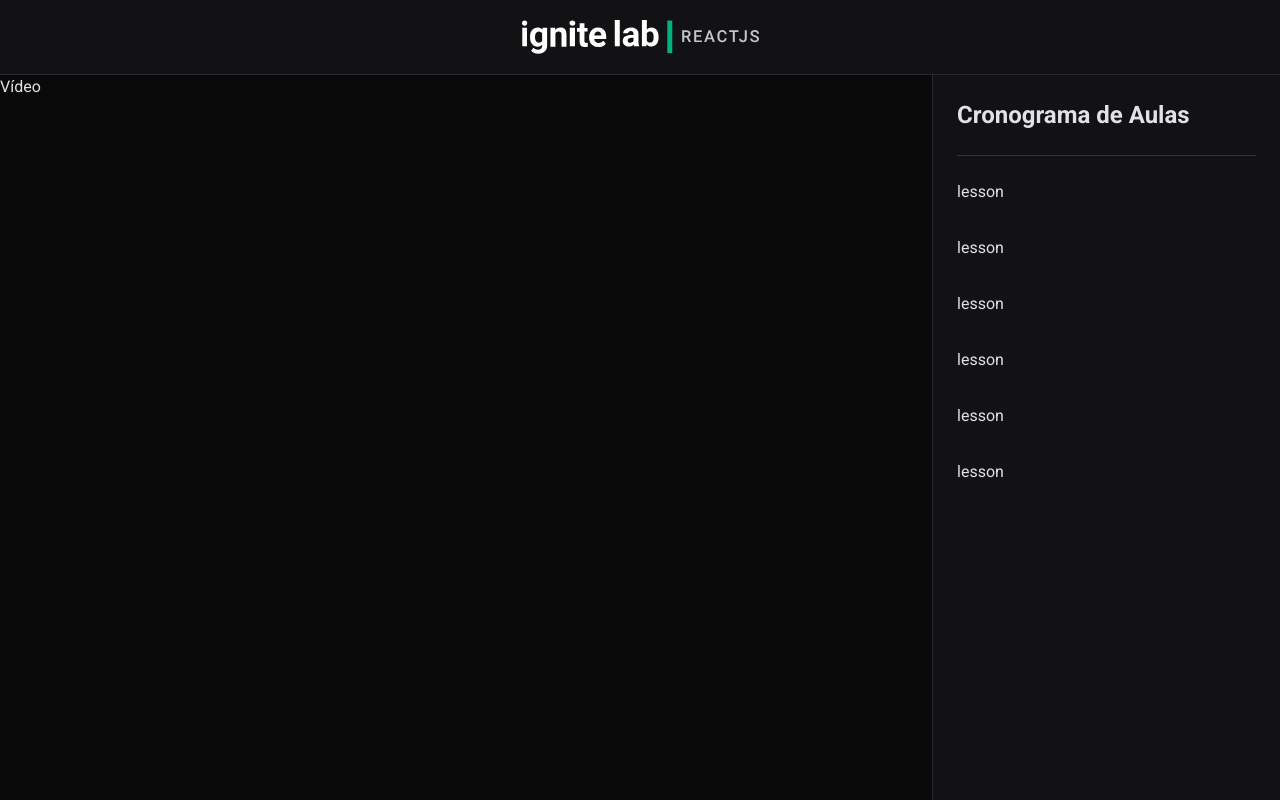
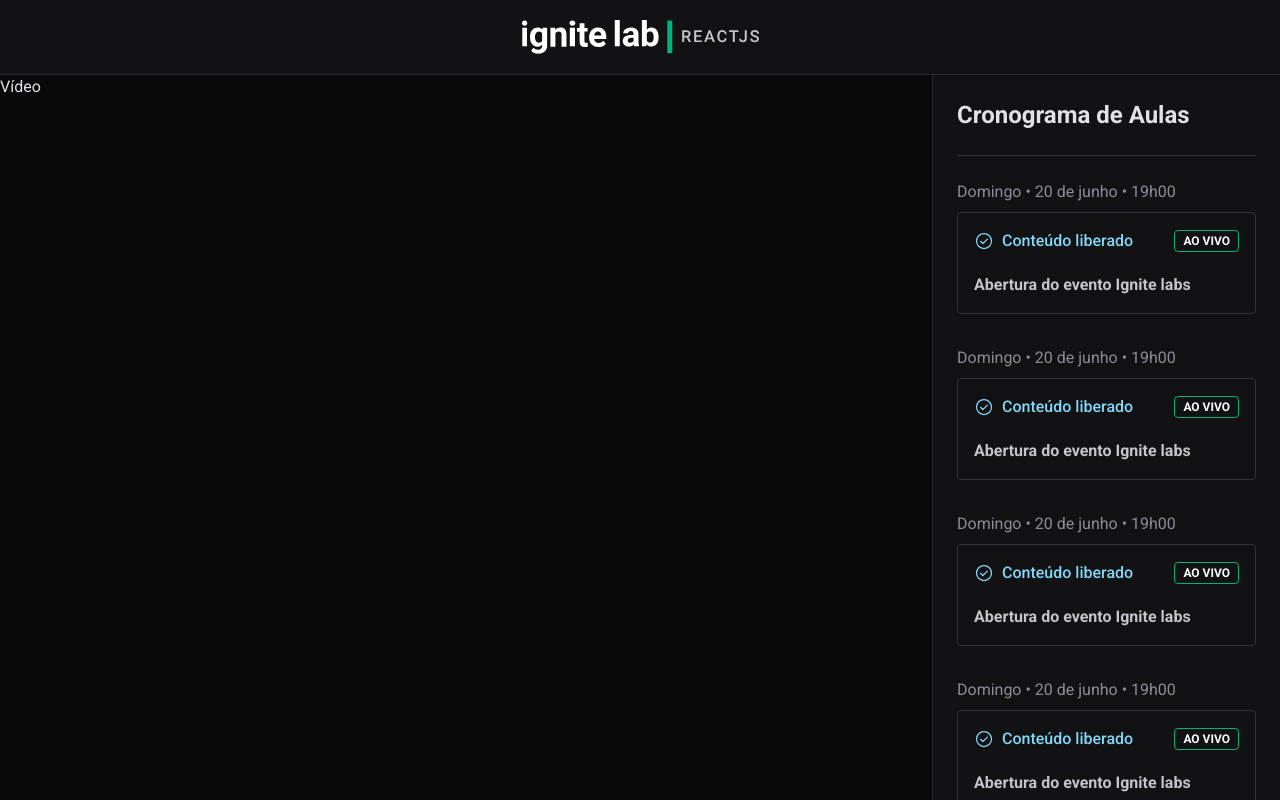
Before and after one commit to joaohenrik03/event-platform, a React (Vite) app: page / in a window 1280 px wide. Shown: the top 800 px of the page. Built offline with nearby package versions, Linux system fonts and the light colour scheme.

Commit message:
Added content and styles

```diff
--- a/src/components/Lesson.tsx
+++ b/src/components/Lesson.tsx
@@ -1,7 +1,27 @@
+import { CheckCircle } from "phosphor-react";
+
 export function Lesson() {
     return (
-        <div>
-            lesson
-        </div>
+        <a href="#">
+            <span className="text-gray-300 ">
+                Domingo • 20 de junho • 19h00
+            </span>
+
+            <div className="rounded border border-gray-500 p-4 mt-2">
+                <header className="flex items-center justify-between">
+                    <span className="tex-sm text-blue-500 font-medium flex items-center gap-2">
+                        <CheckCircle size={20}/>
+                        Conteúdo liberado
+                    </span>
+                    <span className="text-xs rounded py-[0.125rem] px-2 text-white border border-green-300 font-bold uppercase">
+                        Ao vivo
+                    </span>
+                </header>
+
+                <strong className="text-gray-200 mt-5 block">
+                    Abertura do evento Ignite labs
+                </strong>
+            </div>
+        </a>
     )
 }
```
